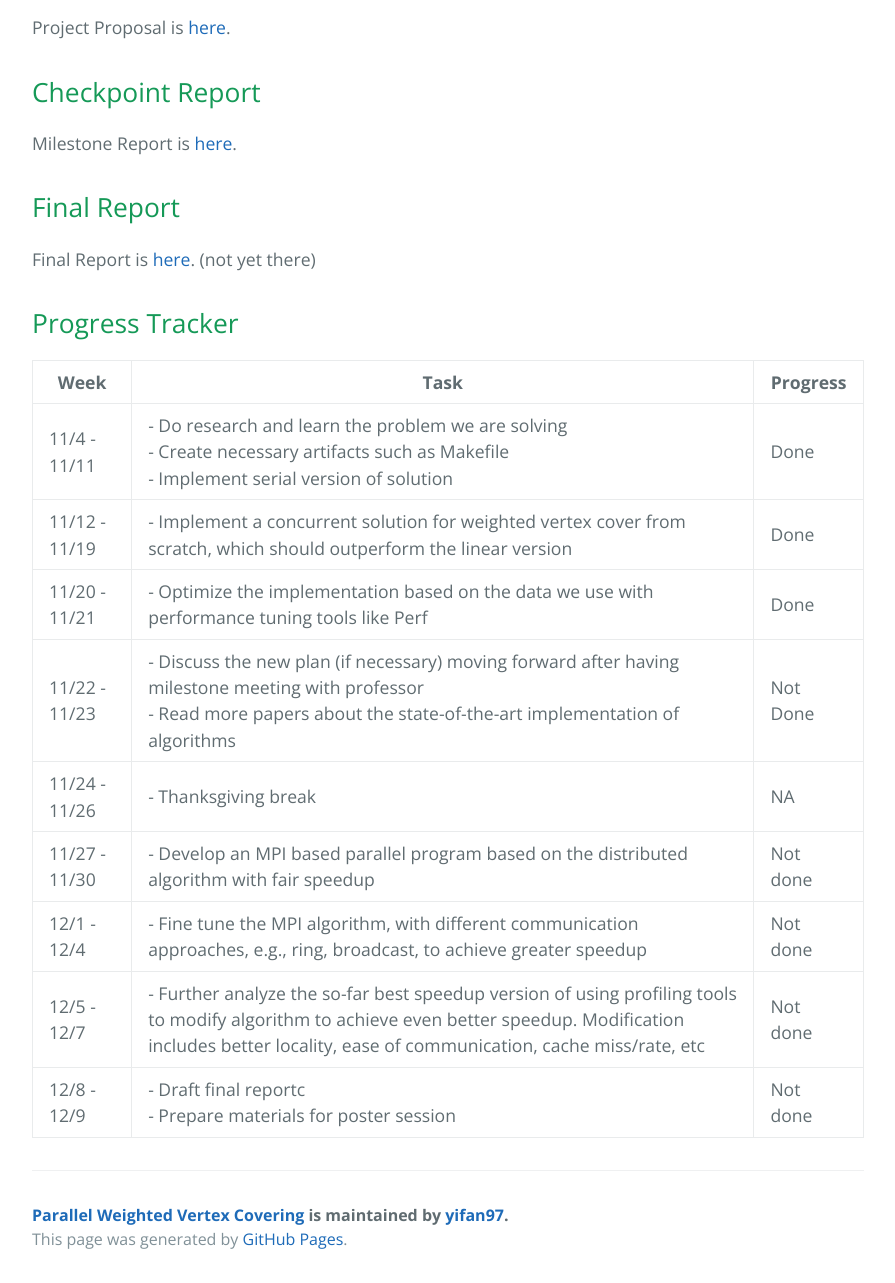
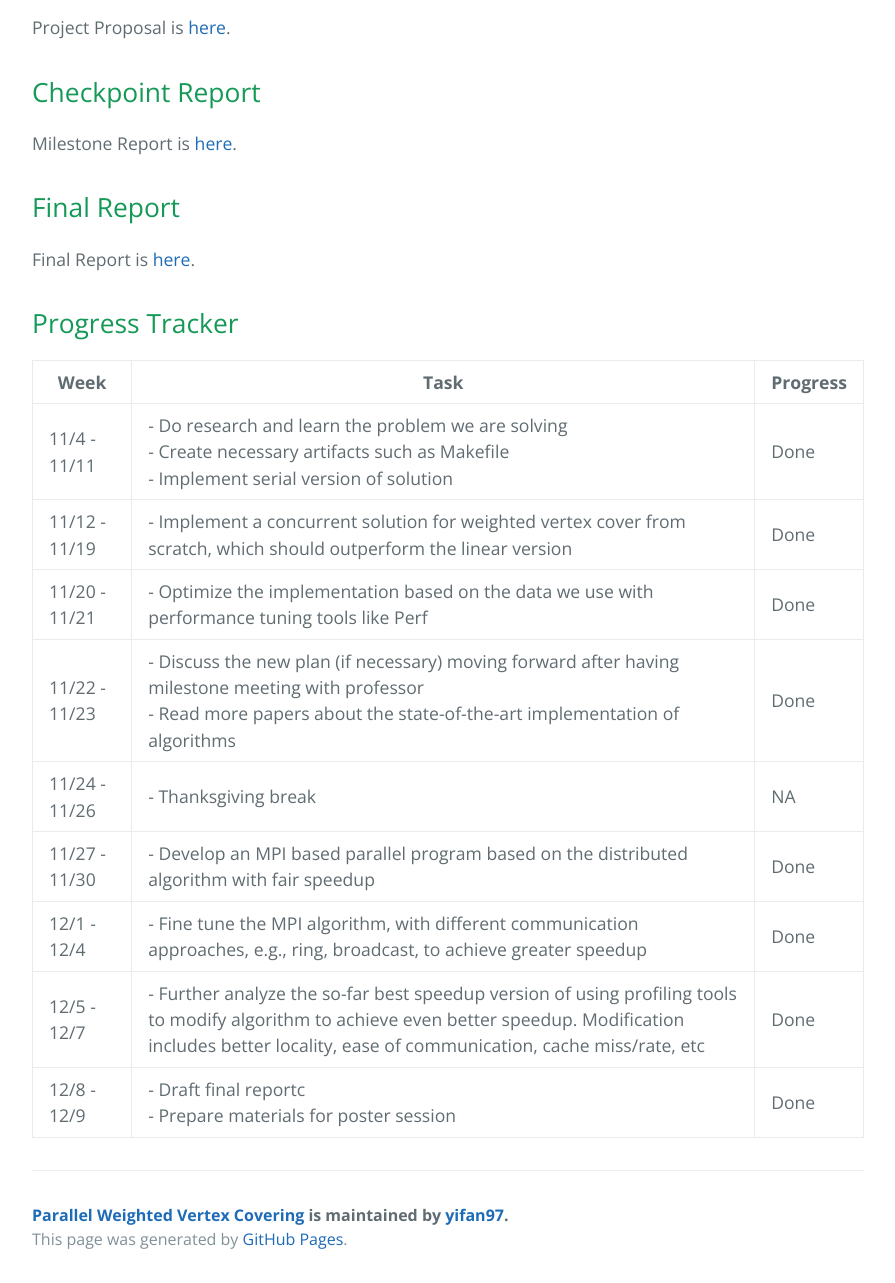
Before and after one commit to yifan97/yifan97.github.io, a plain HTML site: page index.html in a window 1280 px wide. Shown: the part 598-1881 px from the top of the page, without its empty margins (192-1087 px from the left). Drawn offline with nearby package versions, Linux system fonts and the light colour scheme.

Commit message:
final version

```diff
--- a/index.html
+++ b/index.html
@@ -46,7 +46,7 @@
 
 <h2 id="final-report">Final Report</h2>
 
-<p>Final Report is <a href="">here</a>. (not yet there)</p>
+<p>Final Report is <a href="https://drive.google.com/file/d/1COEmyZsYWg7ldCpToDSVhGFkEu2lqY0y/view?usp=sharing">here</a>.</p>
 
 <h2 id="schedule">Progress Tracker</h3>
 
@@ -79,7 +79,7 @@
       <td>11/22 - 11/23</td>
       <td>- Discuss the new plan (if necessary) moving forward after having milestone meeting with professor<br/>
           - Read more papers about the state-of-the-art implementation of algorithms</td>
-      <td>Not Done</td>
+      <td>Done</td>
     </tr>
     <tr>
       <td>11/24 - 11/26</td>
@@ -89,24 +89,24 @@
     <tr>
       <td>11/27 - 11/30</td>
       <td>- Develop an MPI based parallel program based on the distributed algorithm with fair speedup</td>
-      <td>Not done</td>
+      <td>Done</td>
     </tr>
     <tr>
       <td>12/1 - 12/4</td>
       <td>- Fine tune the MPI algorithm, with different communication approaches, e.g., ring, broadcast, to achieve greater speedup</td>
-      <td>Not done</td>
+      <td>Done</td>
     </tr>
     <tr>
       <td>12/5 - 12/7</td>
       <td>- Further analyze the so-far best speedup version of using profiling tools to modify algorithm to achieve even better speedup.
         Modification includes better locality, ease of communication, cache miss/rate, etc
         </td>
-      <td>Not done</td>
+      <td>Done</td>
     </tr>
     <tr>
       <td>12/8 - 12/9</td>
       <td>- Draft final reportc<br/>- Prepare materials for poster session</td>
-      <td>Not done</td>
+      <td>Done</td>
     </tr>
   </tbody>
 </table>
```
